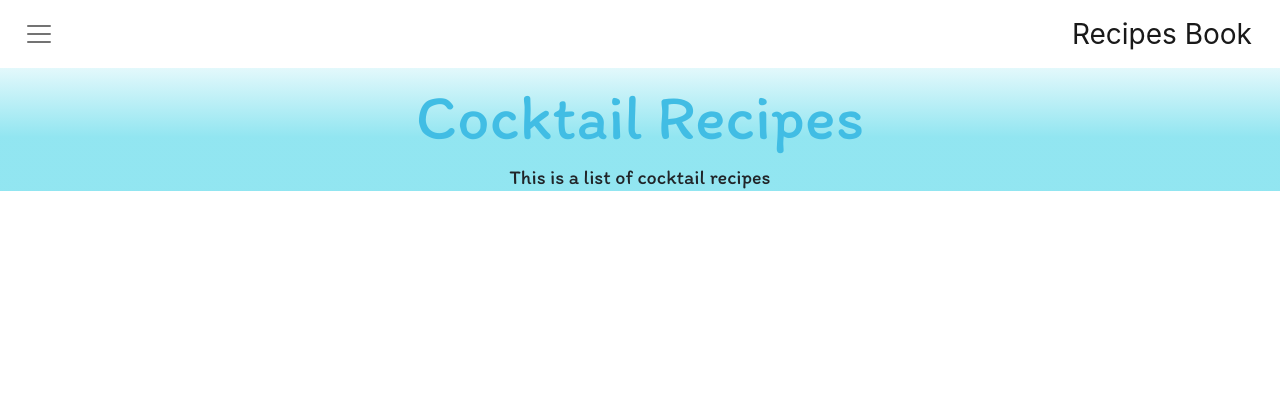
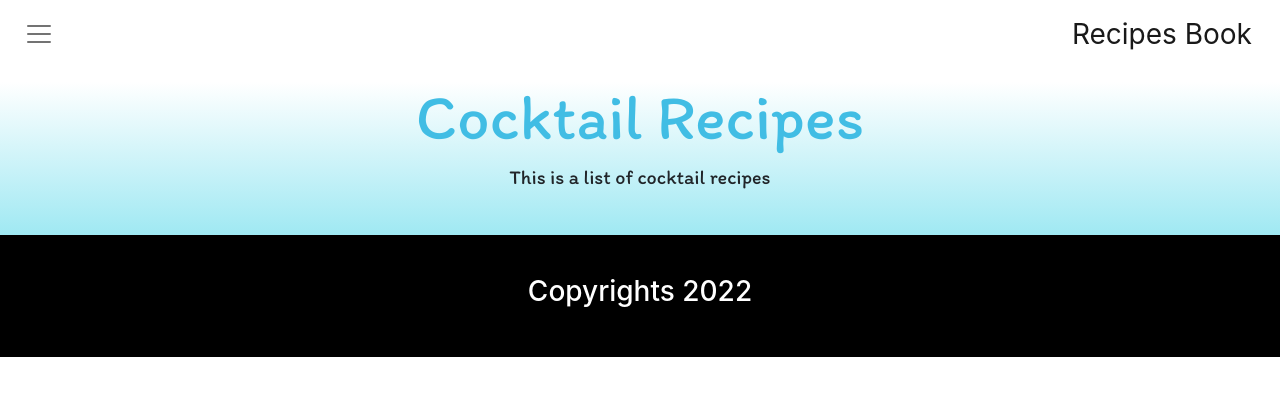
Before and after one commit to AkimuraNg/Recipes-Book, a React (Create React App) app in the folder recipebook/: page /cocktail in a window 1280 px wide. Shown: the top 396 px of the page. Built offline with nearby package versions, Linux system fonts and the light colour scheme.

Commit message:
Add footers

```diff
--- a/recipebook/src/components/cocktail/Cocktail.js
+++ b/recipebook/src/components/cocktail/Cocktail.js
@@ -4,15 +4,20 @@ import Navbar from '../navbar/navbar'
 const Cocktail = () => {
   return (
     <div>
-        <header>
-            <Navbar/>
-        </header>
-        <main className='wrapper'>
+      <header>
+        <Navbar />
+      </header>
+      <main className='wrapper'>
         {/* Intro */}
         <section className='description'>
           <h1>Cocktail Recipes</h1>
           <p>This is a list of cocktail recipes</p>
         </section>
+        <footer className="footer">
+          <div className="container-fluid">
+            <h3 style={{ color: 'white' }}>Copyrights 2022</h3>
+          </div>
+        </footer>
       </main>
     </div>
   )
--- a/recipebook/src/components/cooking/Cooking.js
+++ b/recipebook/src/components/cooking/Cooking.js
@@ -13,6 +13,12 @@ const Cooking = () => {
           <h1>Cooking Recipes</h1>
           <p>This is a list of cooking recipes</p>
         </section>
+
+        <footer className="footer">
+          <div className="container-fluid">
+            <h3 style={{ color: 'white' }}>Copyrights 2022</h3>
+          </div>
+        </footer>
       </main>
     </div>
   )
```
